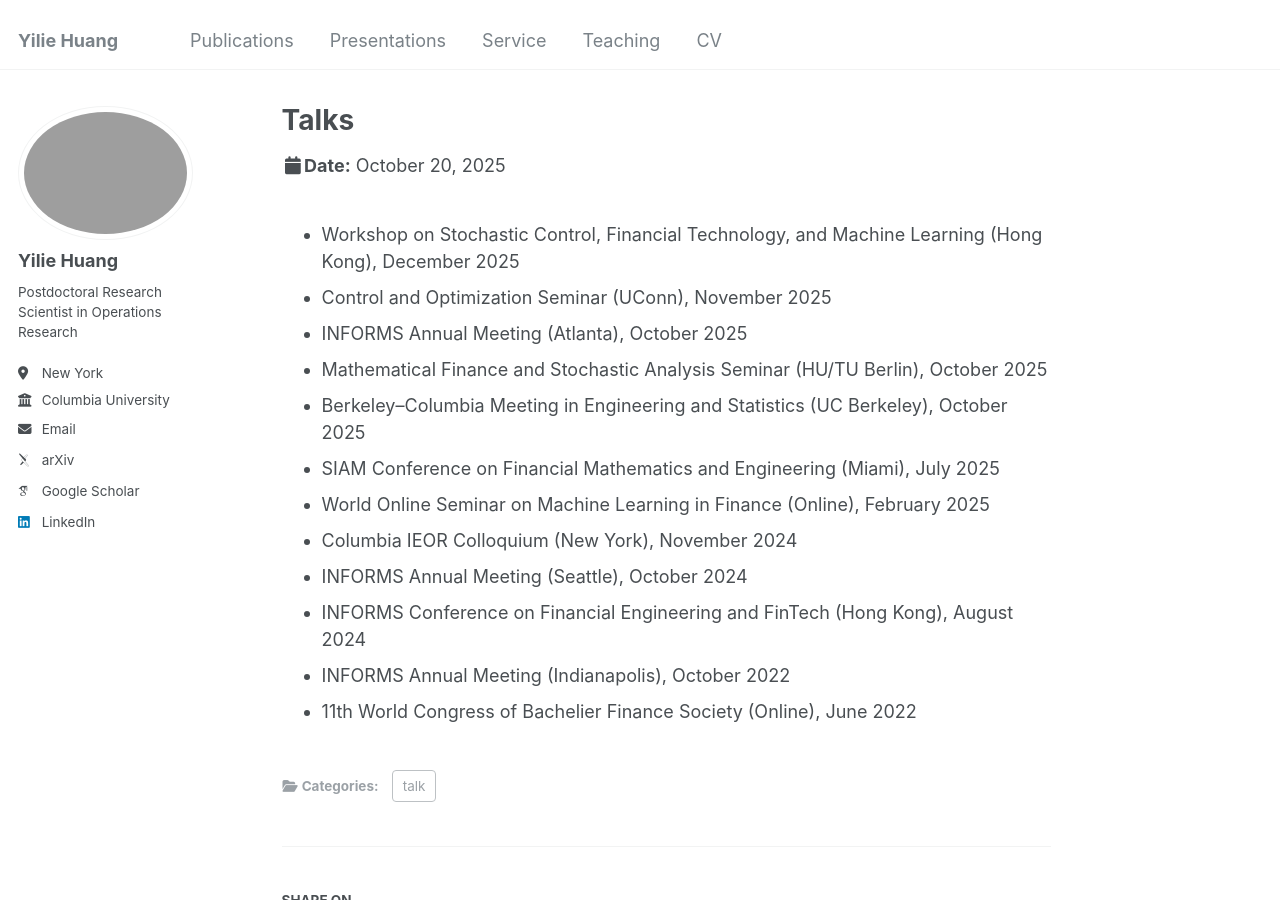
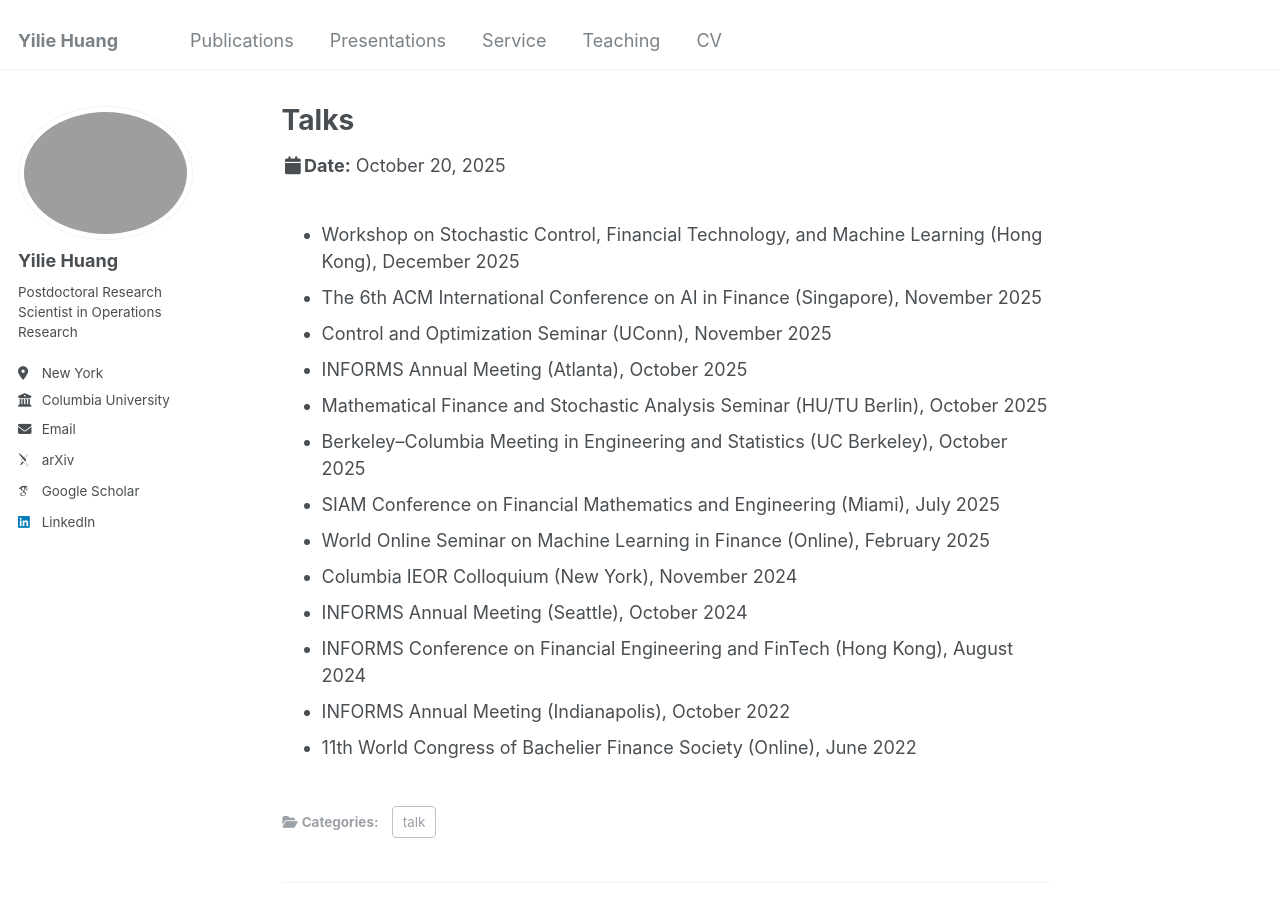
Before and after one commit to yiliehuang/yiliehuang.github.io, a Jekyll site: the page built from _talks/talks.md, in a window 1280 px wide and 900 px high. Built offline with Jekyll 4.4.1, drawn with Linux system fonts in a browser that asks for light colours; some web fonts are replaced.

Commit message:
Update talks.md

```diff
--- a/_talks/talks.md
+++ b/_talks/talks.md
@@ -6,6 +6,7 @@ permalink: /talks/talks
 
 <ul>
   <li>Workshop on Stochastic Control, Financial Technology, and Machine Learning (Hong Kong), December 2025</li>
+  <li>The 6th ACM International Conference on AI in Finance (Singapore), November 2025</li>
   <li>Control and Optimization Seminar (UConn), November 2025</li>
   <li>INFORMS Annual Meeting (Atlanta), October 2025</li>
   <li>Mathematical Finance and Stochastic Analysis Seminar (HU/TU Berlin), October 2025</li>
```
